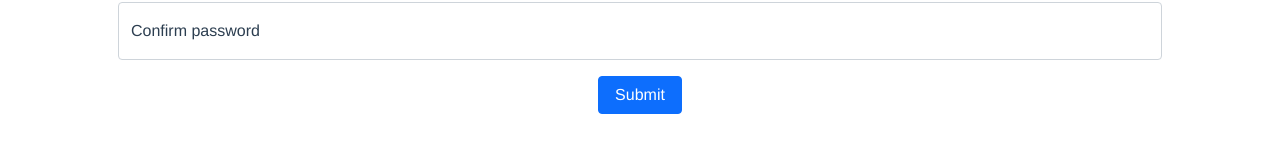
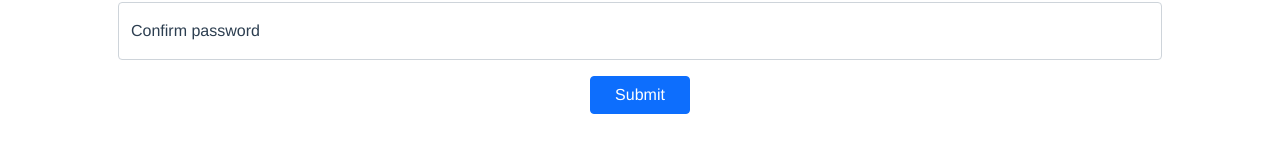
Before and after one commit to JuliaPlichta1/TSW, a Vue app in the folder projekt/: page /register in a window 1280 px wide. Shown: the part 252-404 px from the top of the page. Built offline with nearby package versions, Linux system fonts and the light colour scheme.

Commit message:
Minor fixes

```diff
--- a/projekt/src/views/Register.vue
+++ b/projekt/src/views/Register.vue
@@ -10,7 +10,7 @@
     </Popup>
     <Popup id="registerFailureModal" :icon="'danger'" :headerText="'Error!'">
       <template v-slot:body>
-        {{ error }} Try again.
+        {{ error }}
       </template>
     </Popup>
     <h3>Register</h3>
@@ -33,7 +33,7 @@
           Please confirm password.
         </div>
       </div>
-      <button type="submit" class="btn btn-primary px-3">Submit</button>
+      <button type="submit" class="btn btn-primary px-4">Submit</button>
     </form>
   </div>
 </template>
@@ -110,11 +110,11 @@
               document.getElementById('invalid-email').innerHTML = error.response.data;
             }
             if (error.response.status === 500) {
-              const failureMsg = 'Internal server error';
+              const failureMsg = 'Internal server error.';
               vm.handleError(failureMsg);
             }
           } else if (error.request) {
-            const failureMsg = 'No response received fom server';
+            const failureMsg = 'No response received fom server.';
             vm.handleError(failureMsg);
           } else {
             const failureMsg = `Error: ${error.message}`;
```
